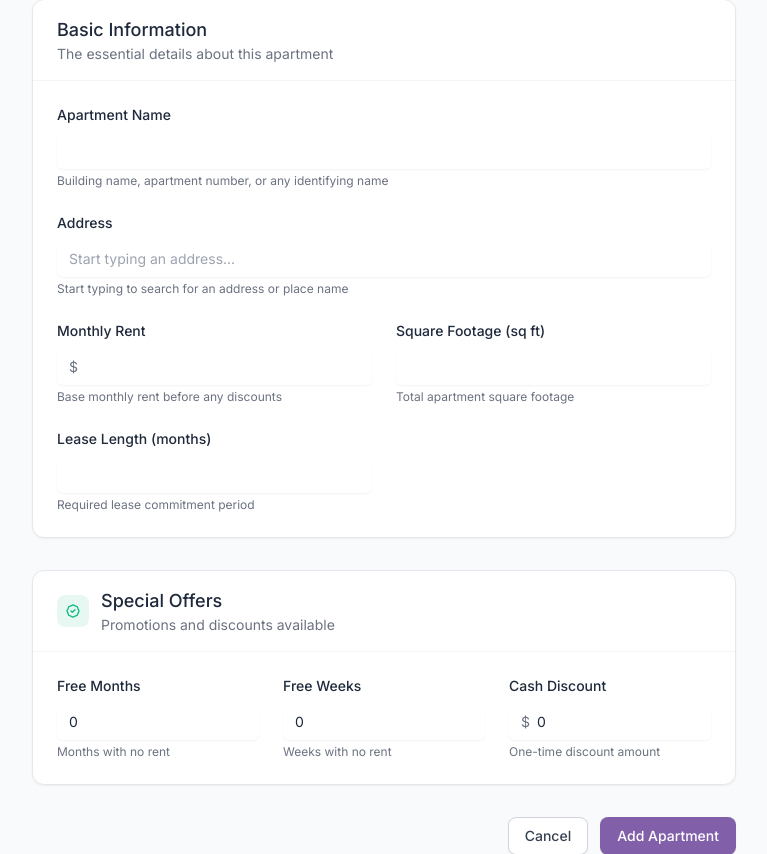
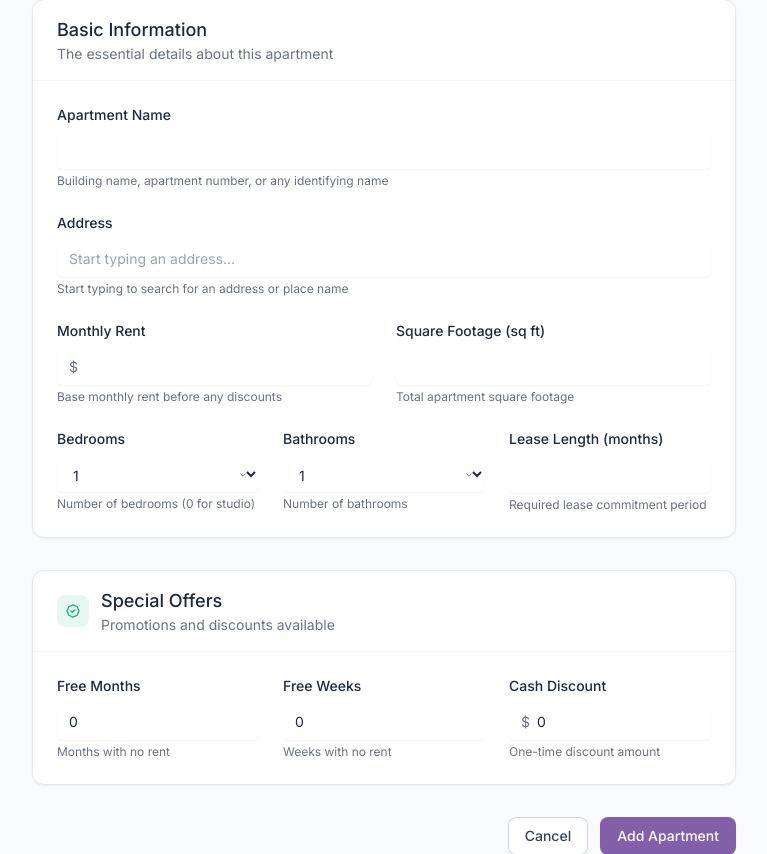
Before and after one commit to taivon/comparison-tools, a Django app: page /apartments/apartment/create/ in a window 1280 px wide. Shown: the part 231-1085 px from the top of the page, without its empty margins (256-1023 px from the left). Run offline with Django 5.2, Linux system fonts and the light colour scheme; some libraries are stand-ins or nearby versions.

Commit message:
Make bedrooms and bathrooms optional and add to form
- Set bedrooms and bathrooms as optional fields (required=False)
- Add bedrooms and bathrooms fields to apartment_form.html
- Both fields default to 1 if not specified
- Studio option available (0 bedrooms)
- Bathrooms support half-bath increments (0.5, 1, 1.5, etc.)

Users can now add apartments without specifying these fields,
but they're still visible in the form for easy entry.

🤖 Generated with [Claude Code](https://claude.com/claude-code)

Co-Authored-By: Claude <noreply@anthropic.com>

```diff
--- a/apartments/forms.py
+++ b/apartments/forms.py
@@ -174,6 +174,7 @@ class ApartmentForm(forms.Form):
     bedrooms = forms.ChoiceField(
         choices=[("0", "Studio")] + [(str(i), str(i)) for i in range(1, 16)],
         initial="1",
+        required=False,
         widget=forms.Select(
             attrs={
                 "class": "mt-1 block w-full rounded-md border-secondary shadow-sm focus:border-primary focus:ring-primary sm:text-sm bg-white text-secondary",
@@ -185,6 +186,7 @@ class ApartmentForm(forms.Form):
             (str(Decimal(str(i)) / 2), str(Decimal(str(i)) / 2) if i % 2 == 0 else f"{i // 2}.5") for i in range(1, 31)
         ],
         initial="1",
+        required=False,
         widget=forms.Select(
             attrs={
                 "class": "mt-1 block w-full rounded-md border-secondary shadow-sm focus:border-primary focus:ring-primary sm:text-sm bg-white text-secondary",
--- a/apartments/templates/apartments/apartment_form.html
+++ b/apartments/templates/apartments/apartment_form.html
@@ -118,7 +118,25 @@
                             <p class="mt-1 text-xs text-gray-500 dark:text-gray-400">Total apartment square footage</p>
                         </div>
 
-                        <div class="col-span-6 sm:col-span-3">
+                        <div class="col-span-6 sm:col-span-2">
+                            <label for="{{ form.bedrooms.id_for_label }}" class="block text-sm font-medium text-gray-900 dark:text-white mb-2">Bedrooms</label>
+                            {{ form.bedrooms }}
+                            {% if form.bedrooms.errors %}
+                                <p class="mt-2 text-sm text-red-600">{{ form.bedrooms.errors.0 }}</p>
+                            {% endif %}
+                            <p class="mt-1 text-xs text-gray-500 dark:text-gray-400">Number of bedrooms (0 for studio)</p>
+                        </div>
+
+                        <div class="col-span-6 sm:col-span-2">
+                            <label for="{{ form.bathrooms.id_for_label }}" class="block text-sm font-medium text-gray-900 dark:text-white mb-2">Bathrooms</label>
+                            {{ form.bathrooms }}
+                            {% if form.bathrooms.errors %}
+                                <p class="mt-2 text-sm text-red-600">{{ form.bathrooms.errors.0 }}</p>
+                            {% endif %}
+                            <p class="mt-1 text-xs text-gray-500 dark:text-gray-400">Number of bathrooms</p>
+                        </div>
+
+                        <div class="col-span-6 sm:col-span-2">
                             <label for="{{ form.lease_length_months.id_for_label }}" class="block text-sm font-medium text-gray-900 dark:text-white mb-2">Lease Length (months)</label>
                             {{ form.lease_length_months }}
                             {% if form.lease_length_months.errors %}
```
